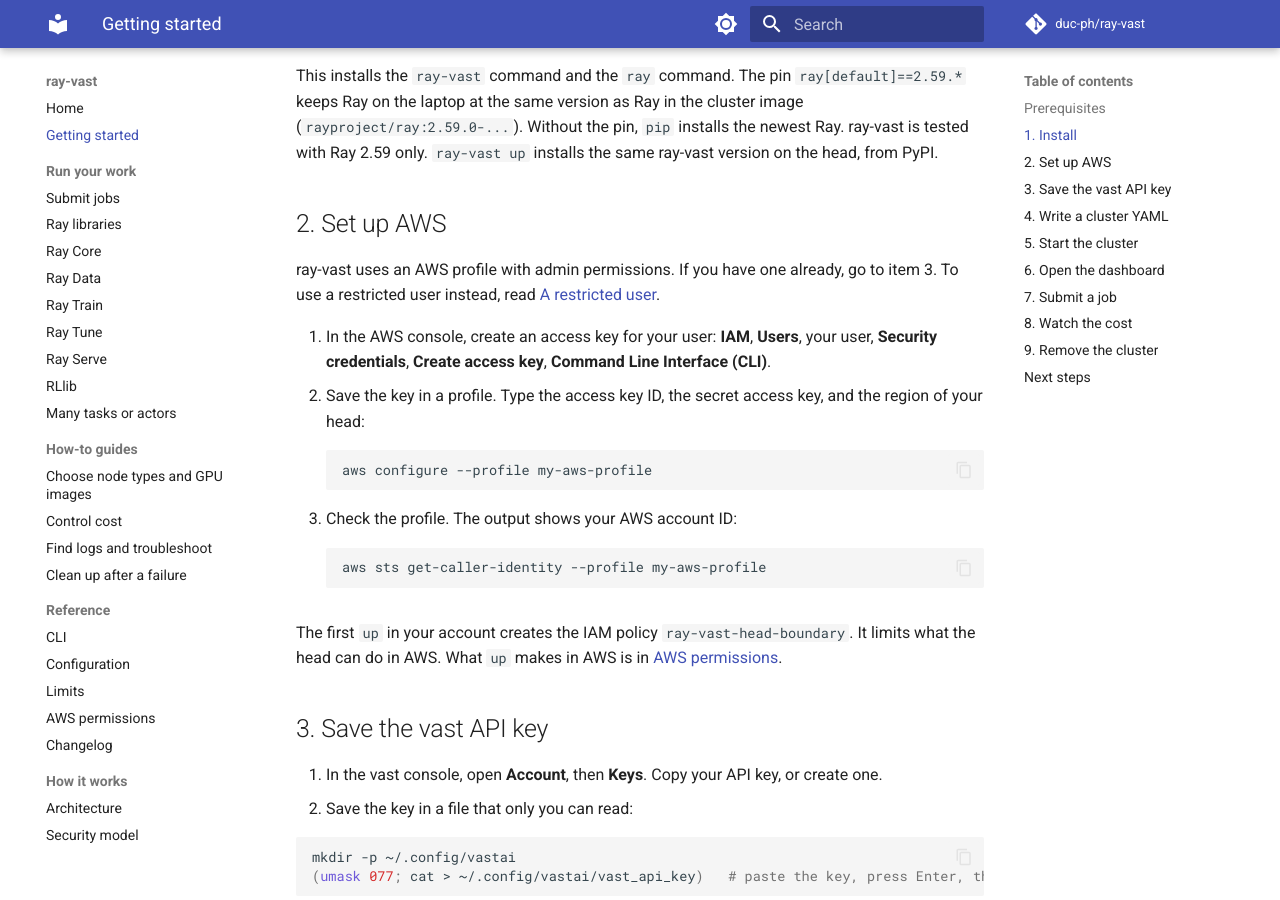
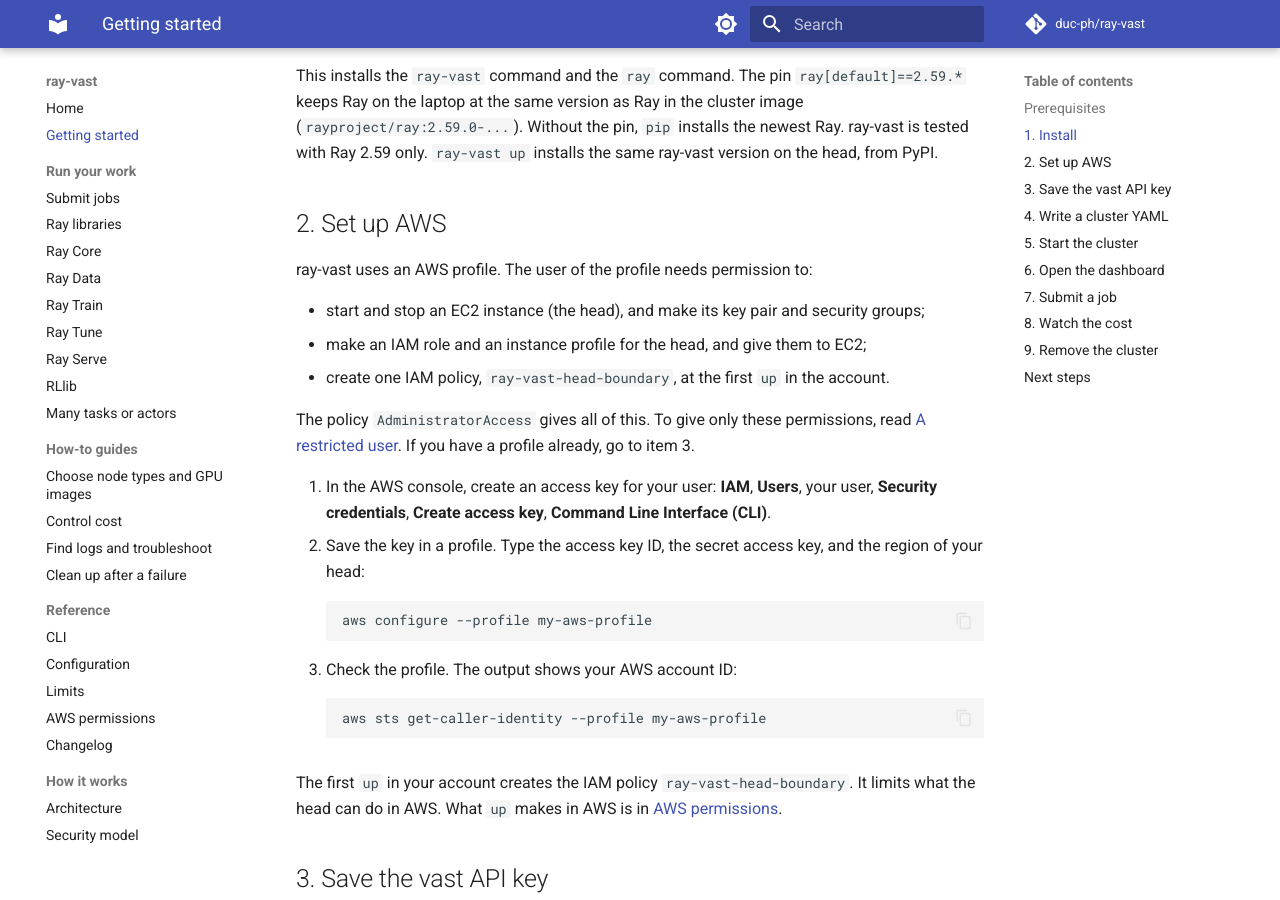
Before and after one commit to duc-ph/ray-vast, an MkDocs documentation site: the page built from docs/getting-started.md, in a window 1280 px wide and 900 px high, scrolled down 738 px. Built offline with MkDocs 1.6.1 and Material for MkDocs 9.7.7, drawn with Linux system fonts in a browser that asks for light colours; comment, search, counter and statistics services are not loaded.

Commit message:
Getting started: a short list of the AWS permissions that the profile needs

```diff
--- a/docs/getting-started.md
+++ b/docs/getting-started.md
@@ -30,7 +30,14 @@
 
 ## 2. Set up AWS { #aws-setup }
 
-ray-vast uses an AWS profile with admin permissions. If you have one already, go to item 3. To use a restricted user instead, read [A restricted user](reference/iam.md#a-restricted-user).
+ray-vast uses an AWS profile. The user of the profile needs permission to:
+
+- start and stop an EC2 instance (the head), and make its key pair and security groups;
+- make an IAM role and an instance profile for the head, and give them to EC2;
+- create one IAM policy, `ray-vast-head-boundary`, at the first `up` in the account.
+
+The policy `AdministratorAccess` gives all of this. To give only these permissions, read [A restricted user](reference/iam.md#a-restricted-user).
+If you have a profile already, go to item 3.
 
 1. In the AWS console, create an access key for your user: **IAM**, **Users**, your user, **Security credentials**, **Create access key**, **Command Line Interface (CLI)**.
 2. Save the key in a profile. Type the access key ID, the secret access key, and the region of your head:
```
